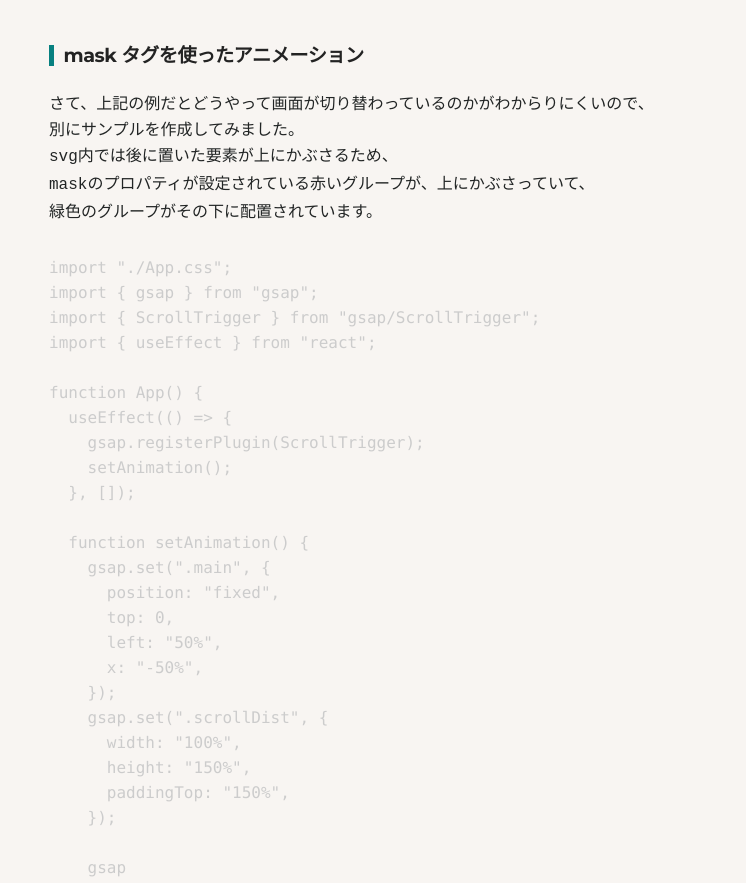
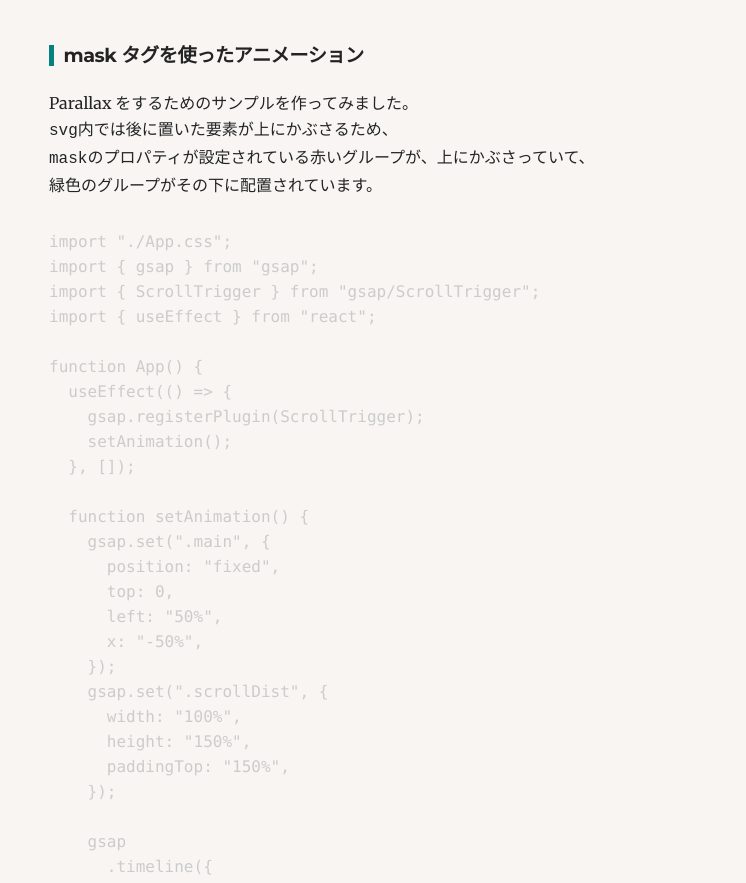
Before and after one commit to sushin-ya/myblog, a Gatsby site: page /2021-04-07_practice-react-parallax/ in a window 1280 px wide. Shown: the part 2341-3224 px from the top of the page, without its empty margins (227-973 px from the left). Built offline with nearby package versions, Linux system fonts and the light colour scheme; Gatsby itself is replaced by a stand-in of ours; some packages are replaced by stand-ins of ours; code samples lack their colours.

Commit message:
modify parallax

```diff
--- a/content/blog/2021-04-07_practice-react-parallax/index.md
+++ b/content/blog/2021-04-07_practice-react-parallax/index.md
@@ -76,8 +76,7 @@ const setAnimation = () => {
 
 ##### mask タグを使ったアニメーション
 
-さて、上記の例だとどうやって画面が切り替わっているのかがわからりにくいので、
-別にサンプルを作成してみました。
+Parallax をするためのサンプルを作ってみました。
 `svg`内では後に置いた要素が上にかぶさるため、
 `mask`のプロパティが設定されている赤いグループが、上にかぶさっていて、
 緑色のグループがその下に配置されています。
```
